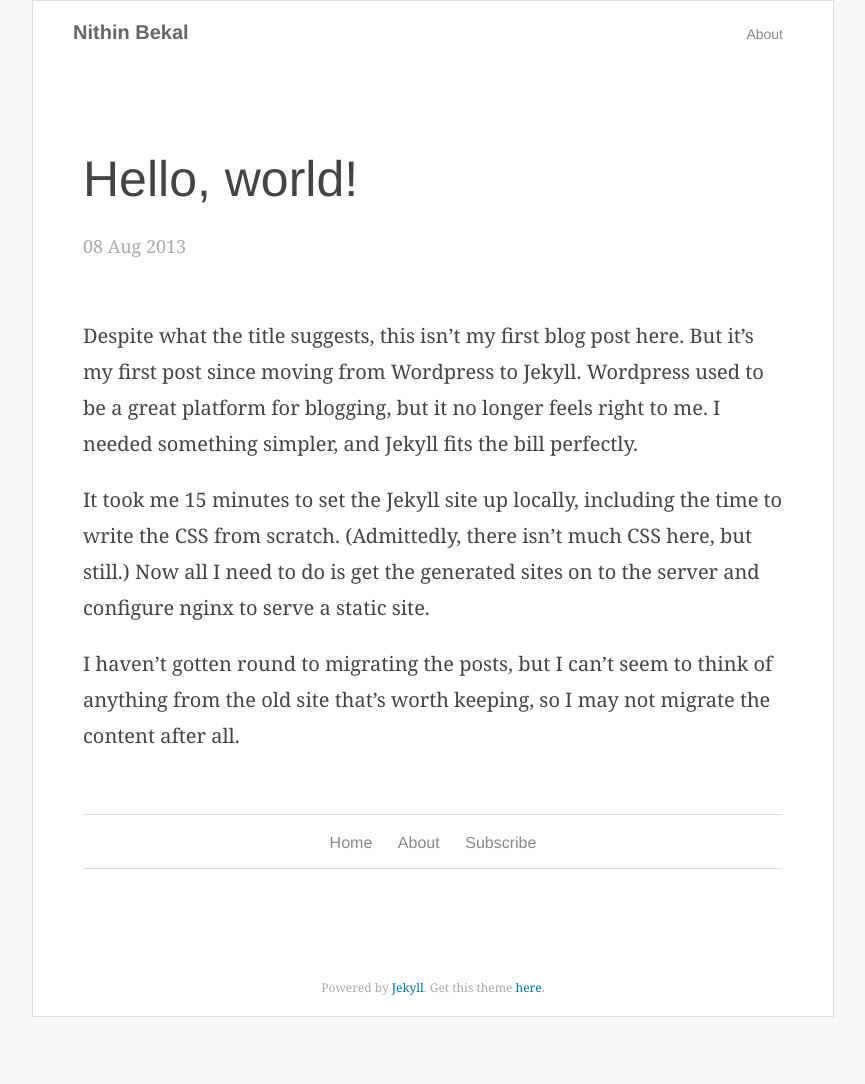
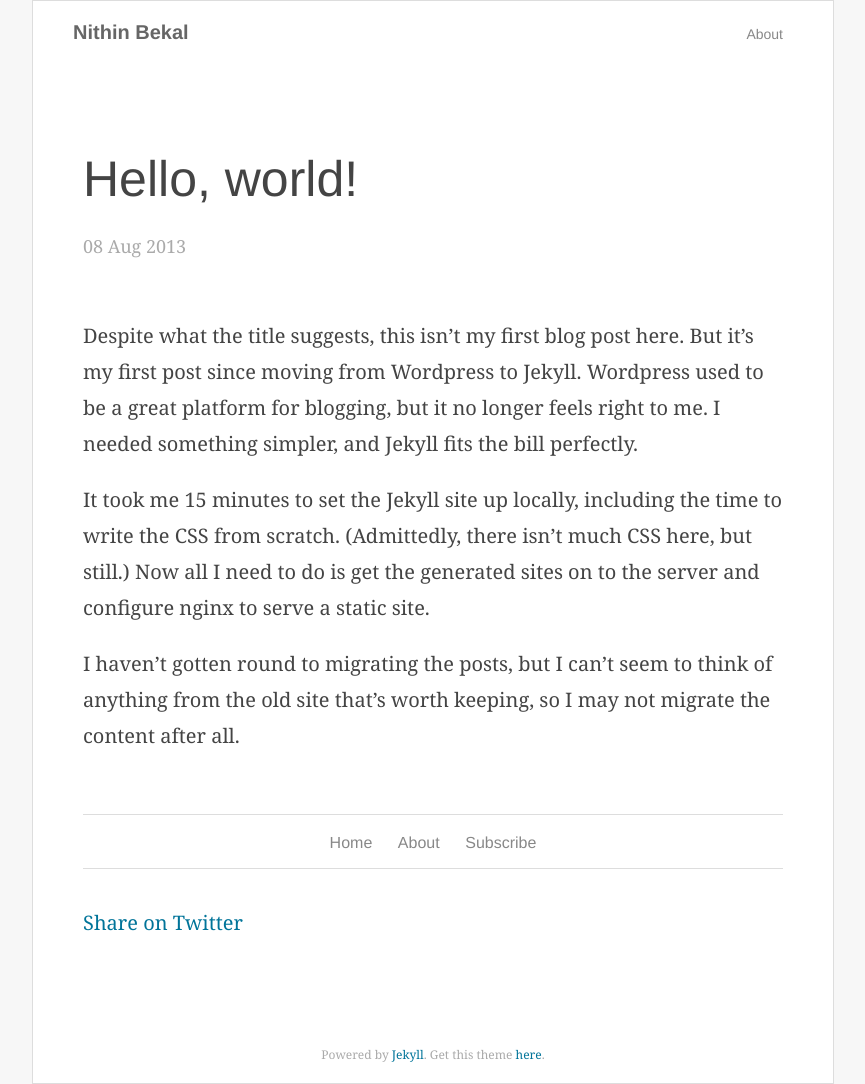
Before and after one commit to nithinbekal/nithinbekal.github.io, a Jekyll site: the page built from _posts/2013-08-08-hello-world.markdown, in a window 1280 px wide. Shown: the whole page, without its empty margins (207-1072 px from the left). Built offline with Jekyll 4.4.1, drawn with Linux system fonts in a browser that asks for light colours; comment, search, counter and statistics services are not loaded; before the commit the page ends 1017 px from its top, so only the background shows below that.

Commit message:
Re-add Tweet button

```diff
--- a/_layouts/post.html
+++ b/_layouts/post.html
@@ -17,7 +17,7 @@
   </div>
 
   <div class='social-share'>
-    <!-- <a href="http://twitter.com/share" class="twitter-share-button" data-url="{{ site.url }}{{ page.url }}" data-text="{{ page.title }}" data-via='nithinbekal' data-count="horizontal">Share on Twitter</a> -->
+    <a href="http://twitter.com/share" class="twitter-share-button" data-url="{{ site.url }}{{ page.url }}" data-text="{{ page.title }}" data-via='nithinbekal' data-count="horizontal">Share on Twitter</a>
   </div>
 
   <div id="disqus_thread"></div>
@@ -38,4 +38,4 @@
 
 </div>
 
-<!-- <script>!function(d,s,id){var js,fjs=d.getElementsByTagName(s)[0];if(!d.getElementById(id)){js=d.createElement(s);js.id=id;js.src="https://platform.twitter.com/widgets.js";fjs.parentNode.insertBefore(js,fjs);}}(document,"script","twitter-wjs");</script> -->
+<script>!function(d,s,id){var js,fjs=d.getElementsByTagName(s)[0];if(!d.getElementById(id)){js=d.createElement(s);js.id=id;js.src="https://platform.twitter.com/widgets.js";fjs.parentNode.insertBefore(js,fjs);}}(document,"script","twitter-wjs");</script>
```
